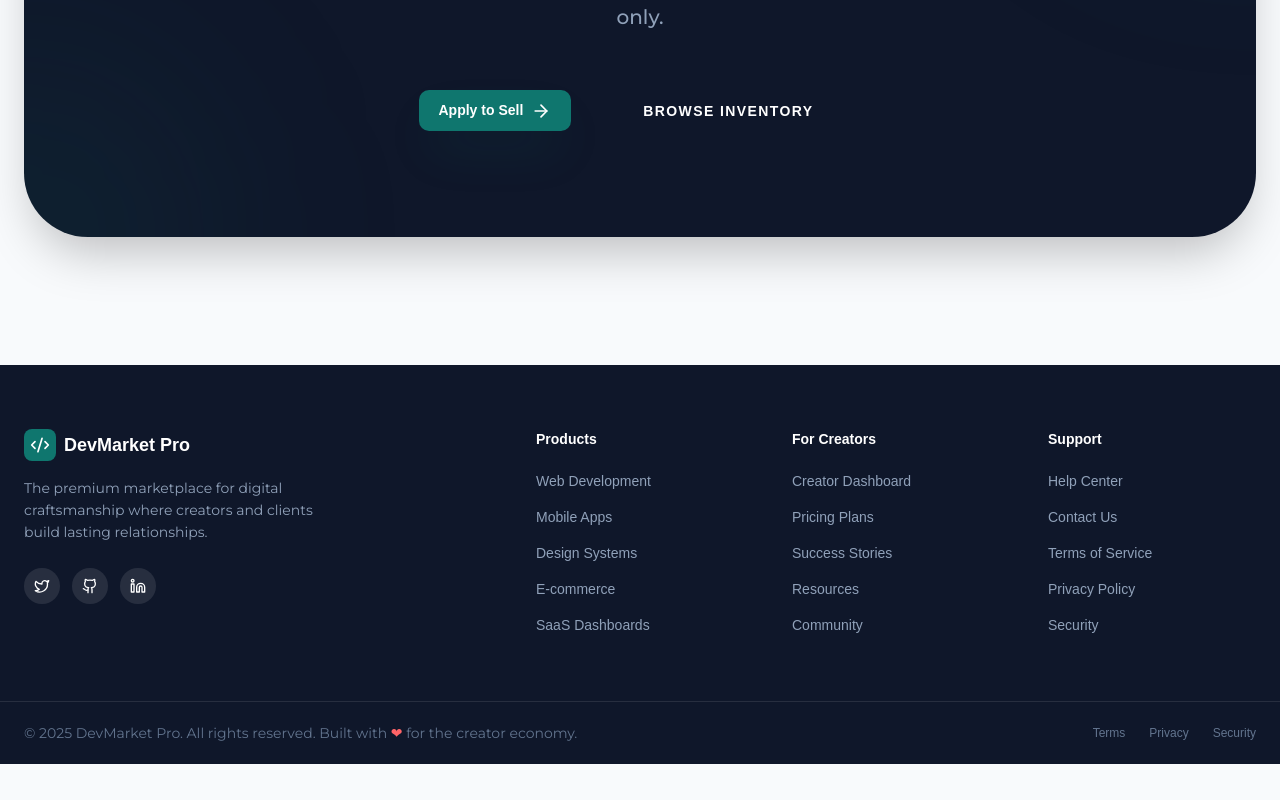
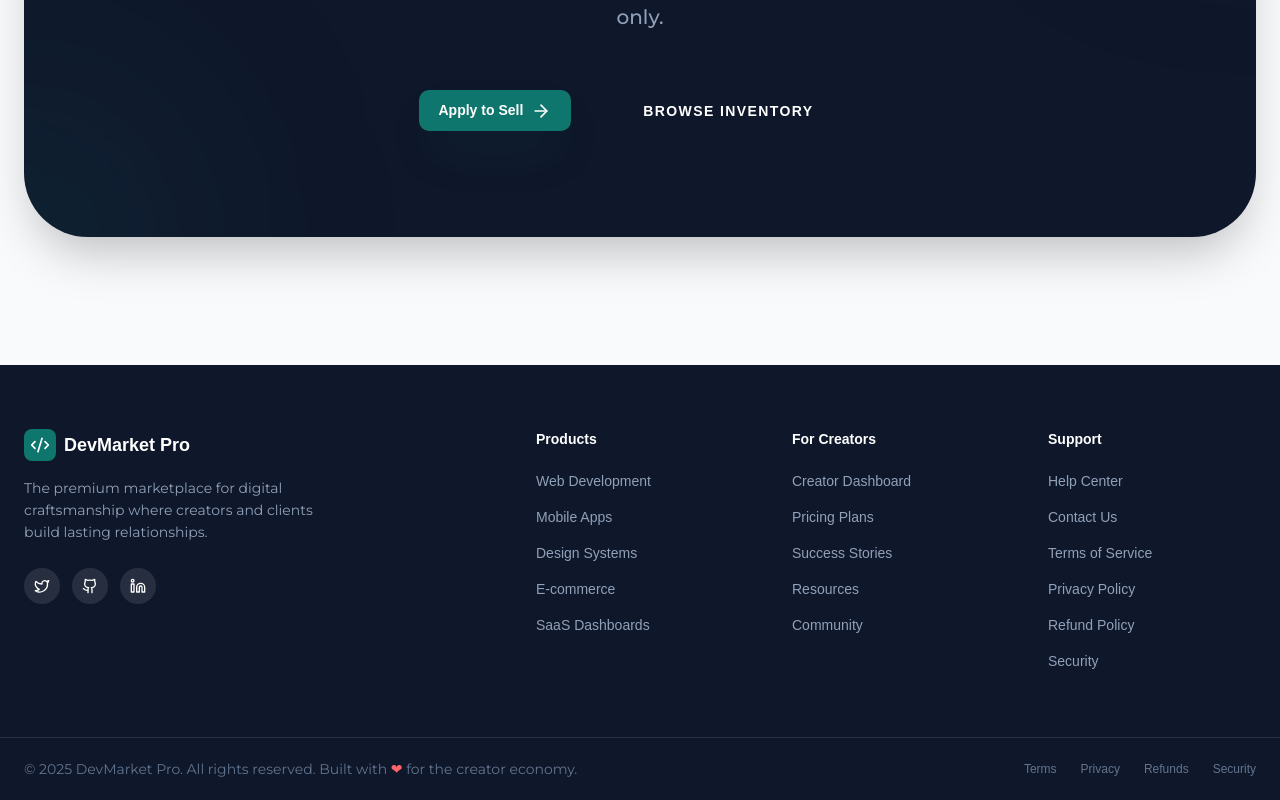
Before and after one commit to blackme001/DEVMARK, a Next.js app: page / in a window 1280 px wide. Shown: the part 2513-3313 px from the top of the page. Before the commit the page ends 3277 px from the top, so only its background shows below. Built offline with nearby package versions, Linux system fonts and the light colour scheme; no server answers; the database is empty; a web font is replaced by a local one.

Commit message:
UI: Add Refund Policy links to Footer

```diff
--- a/src/components/Footer.tsx
+++ b/src/components/Footer.tsx
@@ -22,6 +22,7 @@ const footerLinks = {
         { label: "Contact Us", href: "/contact" },
         { label: "Terms of Service", href: "/terms" },
         { label: "Privacy Policy", href: "/privacy" },
+        { label: "Refund Policy", href: "/refund" },
         { label: "Security", href: "/security" },
     ],
 };
@@ -96,6 +97,7 @@ export default function Footer() {
                     <div className="flex items-center gap-6">
                         <Link href="/terms" className="text-xs text-slate-500 hover:text-white transition-colors">Terms</Link>
                         <Link href="/privacy" className="text-xs text-slate-500 hover:text-white transition-colors">Privacy</Link>
+                        <Link href="/refund" className="text-xs text-slate-500 hover:text-white transition-colors">Refunds</Link>
                         <Link href="/security" className="text-xs text-slate-500 hover:text-white transition-colors">Security</Link>
                     </div>
                 </div>
```
